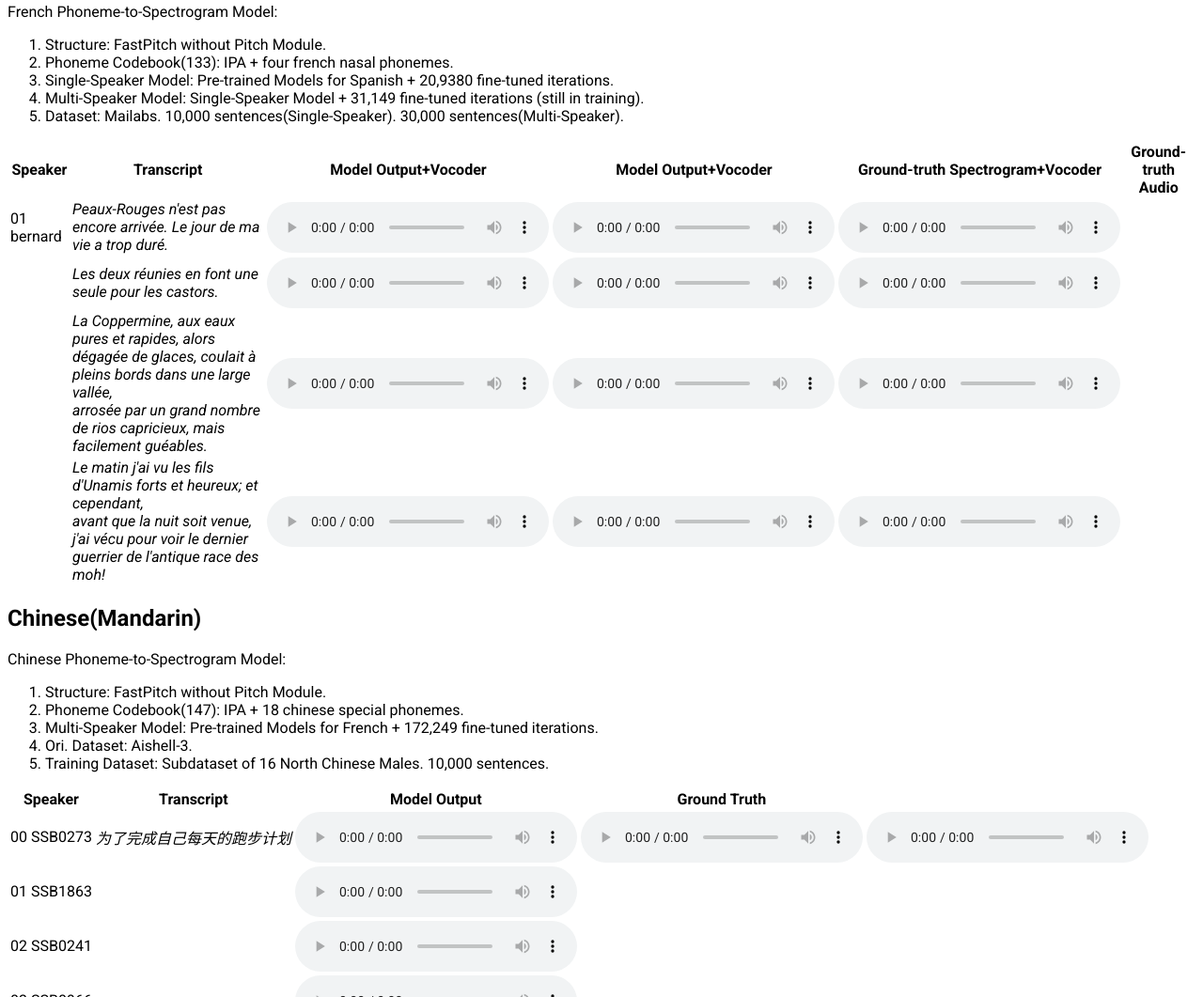
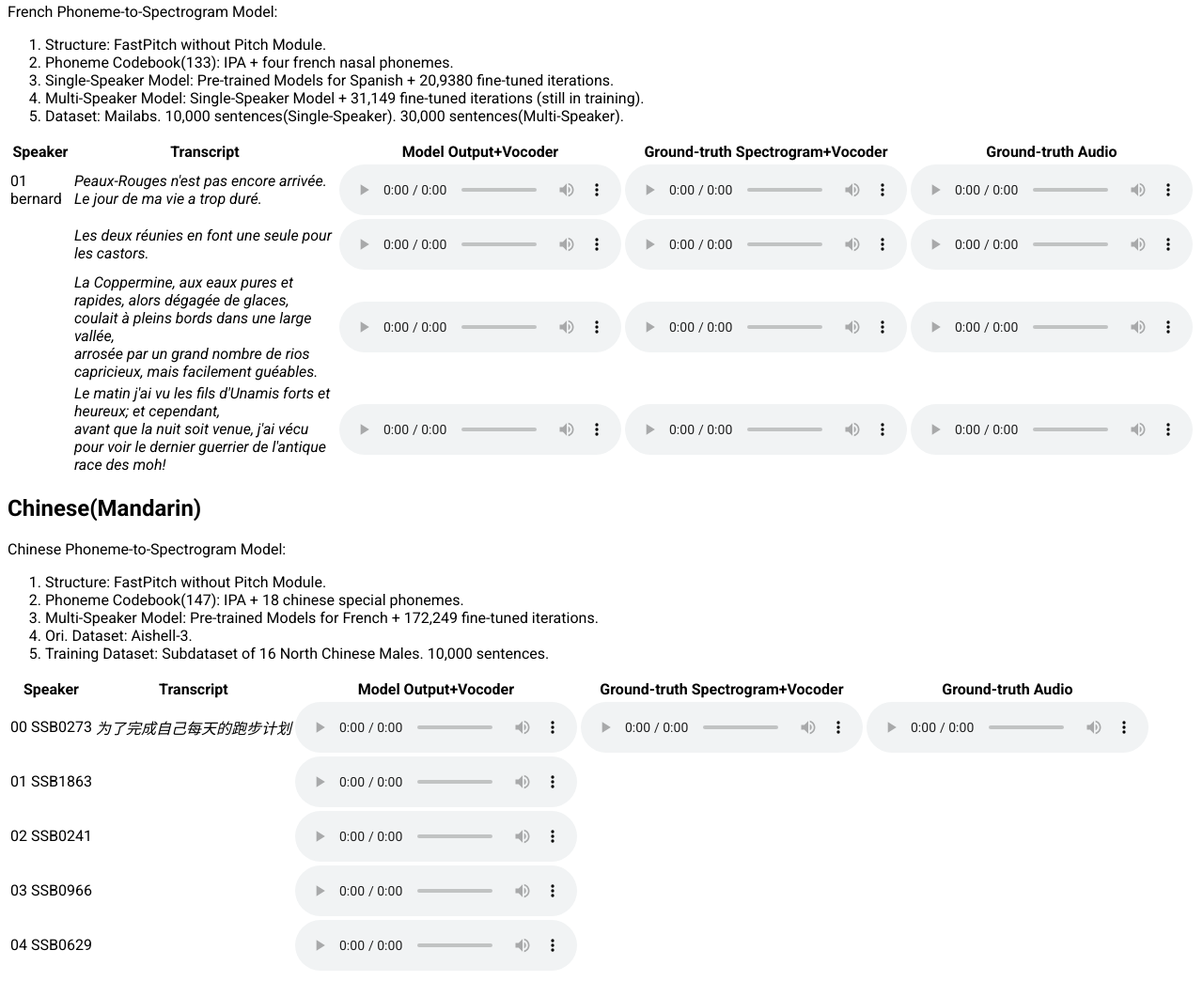
Before and after one commit to liuynkit/liuynkit.github.io, a plain HTML site: page index.html in a window 1280 px wide. Shown: the part 528-1589 px from the top of the page at 94% size. Drawn offline with Linux system fonts and the light colour scheme; files that its build step writes are made by us from their sources.

Commit message:
add audios and descriptions

```diff
--- a/index.html
+++ b/index.html
@@ -99,7 +99,6 @@
           <th>Speaker</th>
           <th>Transcript</th>
           <th>Model Output+Vocoder</th>
-          <th>Model Output+Vocoder</th>
           <th>Ground-truth Spectrogram+Vocoder</th>
           <th>Ground-truth Audio</th>
           <!-- <th>Single-Speaker Model Output</th> -->
@@ -185,8 +184,9 @@
         <tr>
           <th>Speaker</th>
           <th>Transcript</th>
-          <th>Model Output</th>
-          <th>Ground Truth</th>
+          <th>Model Output+Vocoder</th>
+          <th>Ground-truth Spectrogram+Vocoder</th>
+          <th>Ground-truth Audio</th>
         </tr>
       </thead>
       <tbody>
```
